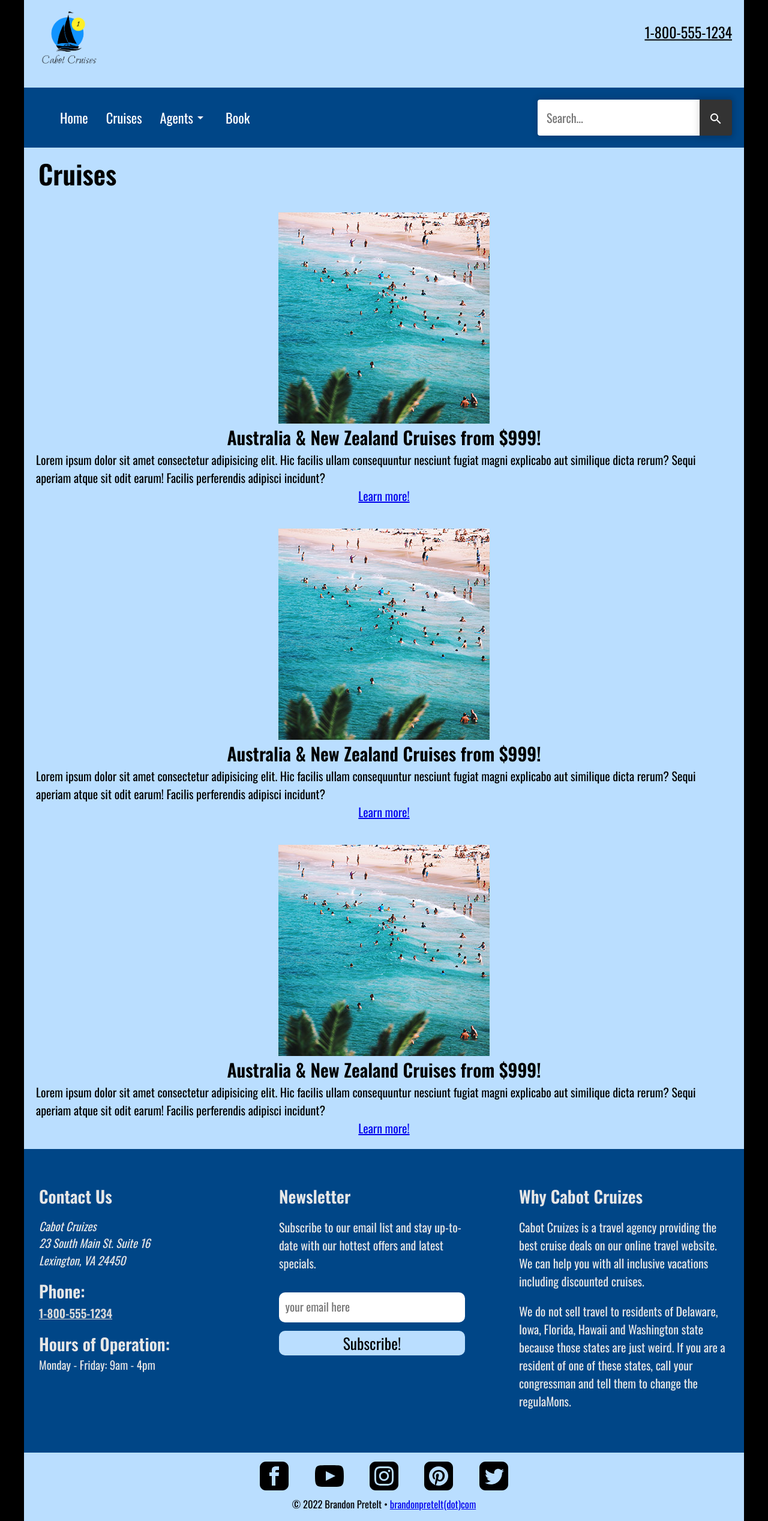
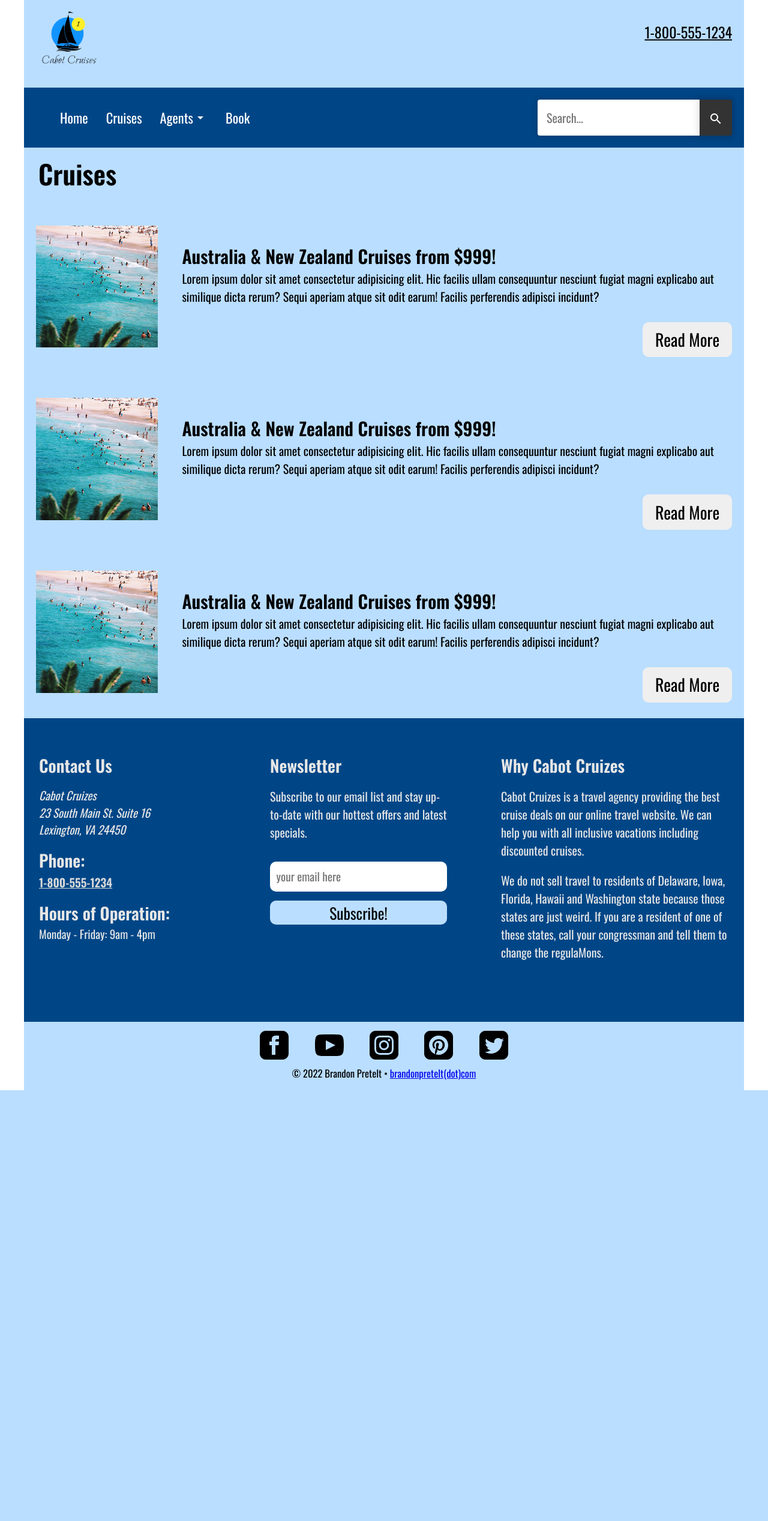
Before and after one commit to brandonpretelt/dgm3740-php, a PHP site: page /cruises.php in a window 1280 px wide. Shown: the whole page at 60% size. After the commit the page ends 1817 px from the top, so only its background shows below. Run offline with PHP 8.4, Linux system fonts and the light colour scheme.

Commit message:
:sparkles: cruise layout

```diff
--- a/unit02/cruises.php
+++ b/unit02/cruises.php
@@ -6,26 +6,33 @@
             <figure class="card-content__cruises">
                     <img src="images/blog-images/family.jpg" alt="family image" loading="lazy">
             </figure>
+            <div>
                 <h2> Australia & New Zealand Cruises from $999! </h2>
                 <p> Lorem ipsum dolor sit amet consectetur adipisicing elit. Hic facilis ullam consequuntur nesciunt fugiat magni explicabo aut similique dicta rerum? Sequi aperiam atque sit odit earum! Facilis perferendis adipisci incidunt? </p>
-            <a href="#">Learn more!</a>
+                <a href="#" class="btn large-btn">Read More</a>
+            </div>
         </article>
         <article class="article-card__cruises">
             <figure class="card-content__cruises">
                     <img src="images/blog-images/family.jpg" alt="family image" loading="lazy">
             </figure>
+            <div>
                 <h2> Australia & New Zealand Cruises from $999! </h2>
                 <p> Lorem ipsum dolor sit amet consectetur adipisicing elit. Hic facilis ullam consequuntur nesciunt fugiat magni explicabo aut similique dicta rerum? Sequi aperiam atque sit odit earum! Facilis perferendis adipisci incidunt? </p>
-                        <a href="#">Learn more!</a>
+                            <a href="#" class="btn large-btn">Read More</a>
+            </div>
 
         </article>
         <article class="article-card__cruises">
+
                 <figure class="card-content__cruises">
                         <img src="images/blog-images/family.jpg" alt="family image" loading="lazy">
                 </figure>
+                <div>
                 <h2> Australia & New Zealand Cruises from $999! </h2>
                 <p> Lorem ipsum dolor sit amet consectetur adipisicing elit. Hic facilis ullam consequuntur nesciunt fugiat magni explicabo aut similique dicta rerum? Sequi aperiam atque sit odit earum! Facilis perferendis adipisci incidunt? </p>
-                        <a href="#">Learn more!</a>
+                            <a href="#" class="btn large-btn">Read More</a>
+            </div>
 
         </article>
 
--- a/unit02/css/style.css
+++ b/unit02/css/style.css
@@ -589,7 +589,6 @@ footer .about-section {
   }
   footer .footer-grid {
     display: grid;
-    grid-template-columns: repeat(3, 10em);
   }
   footer .contact-section {
     grid-column: 1 span 1;
@@ -627,16 +626,45 @@ footer .about-section {
   width: 100%;
   max-width: 100px;
 }
+#cruises a.btn {
+  margin-top: 1em;
+  text-decoration: none;
+  display: block;
+  background-color: #efefef;
+  color: #000;
+  text-align: center;
+  border-radius: 10px;
+}
+#cruises .btn.large-btn {
+  font-size: 1.75rem;
+  padding: 0.3em 0.74em;
+}
 
 /* medium cruise layout */
 @media (min-width: 700px) {
-  body {
-    background-color: currentColor;
+  a.btn:hover {
+    font-style: italic;
+  }
+
+  #cruises .article-card__cruises {
+    flex-flow: row;
+    gap: 2em;
+  }
+  #cruises .article-card__cruises div {
+    display: flex;
+    transform: translateY(50px);
+    flex-direction: column;
+    justify-content: center;
+  }
+  #cruises .article-card__cruises div a.btn {
+    margin-bottom: 2em;
+    margin-left: auto;
+    text-align: center;
   }
 }
 /* large cruise layout */
 @media (min-width: 960px) {
   body {
-    background-color: currentColor;
+    background-color: var(--backgroundColor);
   }
 }
--- a/unit02/scss/_large.scss
+++ b/unit02/scss/_large.scss
@@ -21,7 +21,7 @@
         }
         .footer-grid {
             display: grid;
-            grid-template-columns: repeat(3, 10em);
+            // grid-template-columns: repeat(3, 10em);
         }
         .contact-section {
             grid-column: 1 span 1;
--- a/unit02/scss/layouts/_cruise-layout.scss
+++ b/unit02/scss/layouts/_cruise-layout.scss
@@ -20,18 +20,51 @@
         }
 
     }
+    a.btn {
+        margin-top: 1em;
+        text-decoration: none;
+        display: block;
+        background-color: #efefef;
+        color: #000;
+        text-align: center;
+        border-radius: 10px;
+    }
+    .btn.large-btn {
+        font-size: 1.75rem;
+        padding: 0.3em 0.74em;
+    }
 }
 
 /* medium cruise layout */
 @media (min-width: 700px) {
-    body {
-        background-color: currentColor;
+    a.btn {
+        &:hover {
+            font-style: italic;
+        }
+    }
+    #cruises {
+        .article-card__cruises {
+            flex-flow: row;
+            gap: 2em;
+            div {
+                display: flex;
+                transform: translateY(50px);
+                flex-direction: column;
+                justify-content: center;
+                a.btn {
+                    margin-bottom: 2em;
+                    margin-left: auto;
+                    text-align: center;
+
+                }
+            }
+        }
     }
 }
 
 /* large cruise layout */
 @media (min-width: 960px) {
     body {
-        background-color: currentColor;
+        background-color: var(--backgroundColor);
     }
 }
```
Lines whose indentation alone changed are shown as unchanged.
